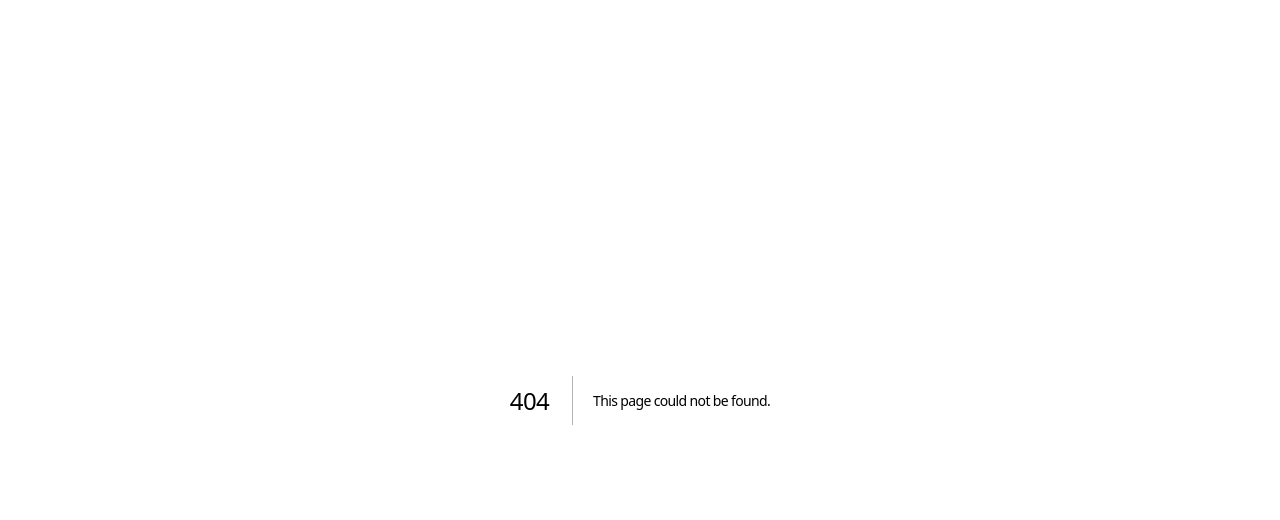
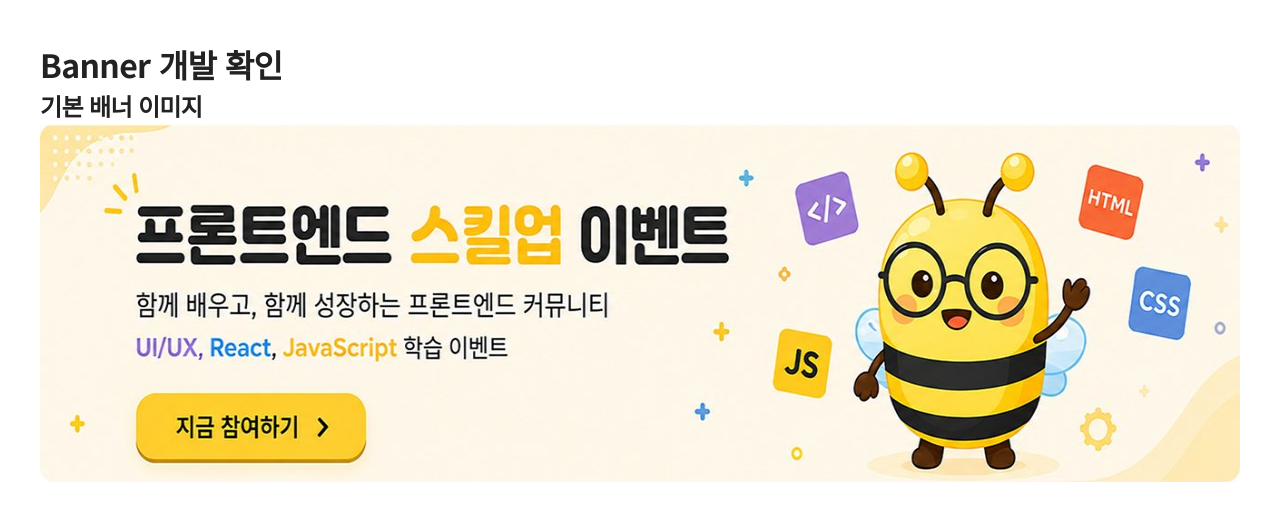
Before and after one commit to JEJU-Ratus/est_fe13_final_project, a Next.js app: page /dev/banner in a window 1280 px wide. Before the commit this address had no page. Shown: the top 520 px of the page. Built offline with nearby package versions, Linux system fonts and the light colour scheme.

Commit message:
feat: 공통 배너 기본 골격 추가

```diff
--- /dev/null
+++ b/src/app/(dev)/dev/banner/page.js
@@ -0,0 +1,17 @@
+import Banner from "@/components/Banner";
+import styles from "./page.module.scss";
+
+export default function BannerDevPage() {
+  return (
+    <main className={styles["banner-dev-page"]}>
+      <h1>Banner 개발 확인</h1>
+
+      <section>
+        <h2>기본 배너 이미지</h2>
+        <div className={styles["banner-preview"]}>
+          <Banner />
+        </div>
+      </section>
+    </main>
+  );
+}
--- /dev/null
+++ b/src/app/(dev)/dev/banner/page.module.scss
@@ -0,0 +1,8 @@
+.banner-dev-page {
+  padding: 40px;
+}
+
+.banner-preview {
+  width: 100%;
+  max-width: 1200px;
+}
--- /dev/null
+++ b/src/components/Banner.jsx
@@ -0,0 +1,20 @@
+import Image from "next/image";
+import styles from "./Banner.module.scss";
+
+const DEFAULT_IMAGE_SRC = "/images/이벤트 광고.jpg";
+const DEFAULT_ALT = "프론트엔드 스킬업 이벤트";
+
+export default function Banner({ imageSrc = DEFAULT_IMAGE_SRC, alt = DEFAULT_ALT }) {
+  return (
+    <div className={styles["banner"]}>
+      <Image
+        className={styles["banner-image"]}
+        src={imageSrc}
+        alt={alt}
+        width={1322}
+        height={358}
+        sizes="100vw"
+      />
+    </div>
+  );
+}
--- /dev/null
+++ b/src/components/Banner.module.scss
@@ -0,0 +1,8 @@
+.banner {
+  width: 100%;
+}
+
+.banner-image {
+  display: block;
+  width: 100%;
+}
```
